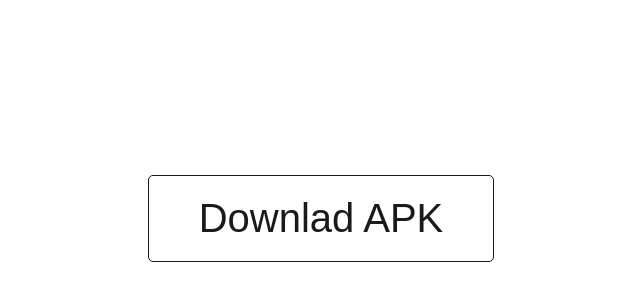
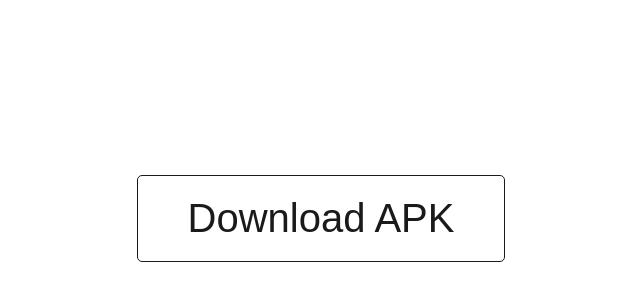
Before and after one commit to abdullahgira/codeit-blog, a website: page static/index.html in a window 1280 px wide. Shown: the part 182-482 px from the top of the page, without its empty margins (319-959 px from the left). Drawn offline with Linux system fonts and the light colour scheme.

Commit message:
Fixed a type

```diff
--- a/static/index.html
+++ b/static/index.html
@@ -8,6 +8,6 @@
     <title>Codeit Blog</title>
   </head>
   <body class="container">
-    <a href="#"><button class="btn">Downlad APK</button></a>
+    <a href="#"><button class="btn">Download APK</button></a>
   </body>
 </html>
```
